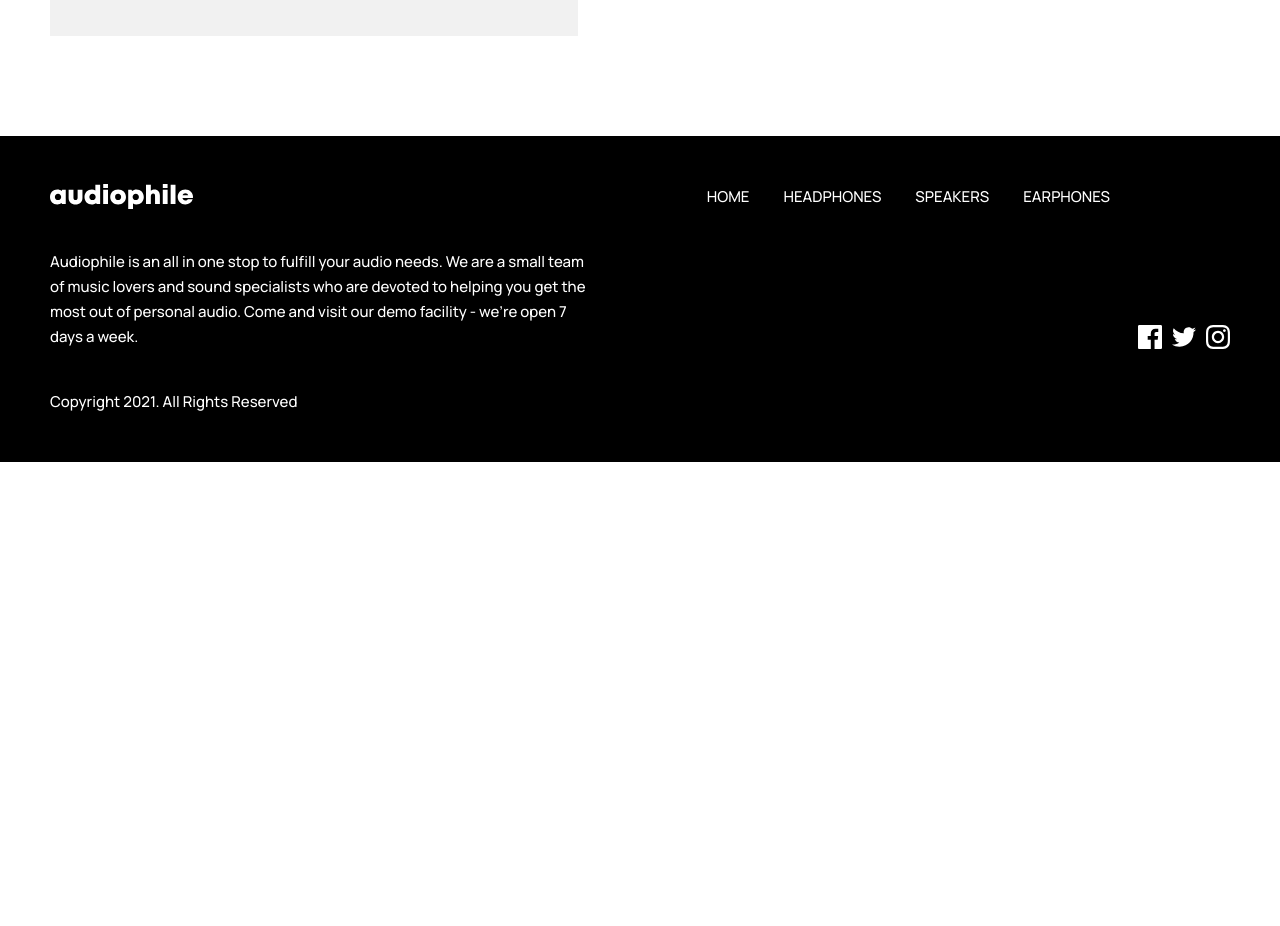
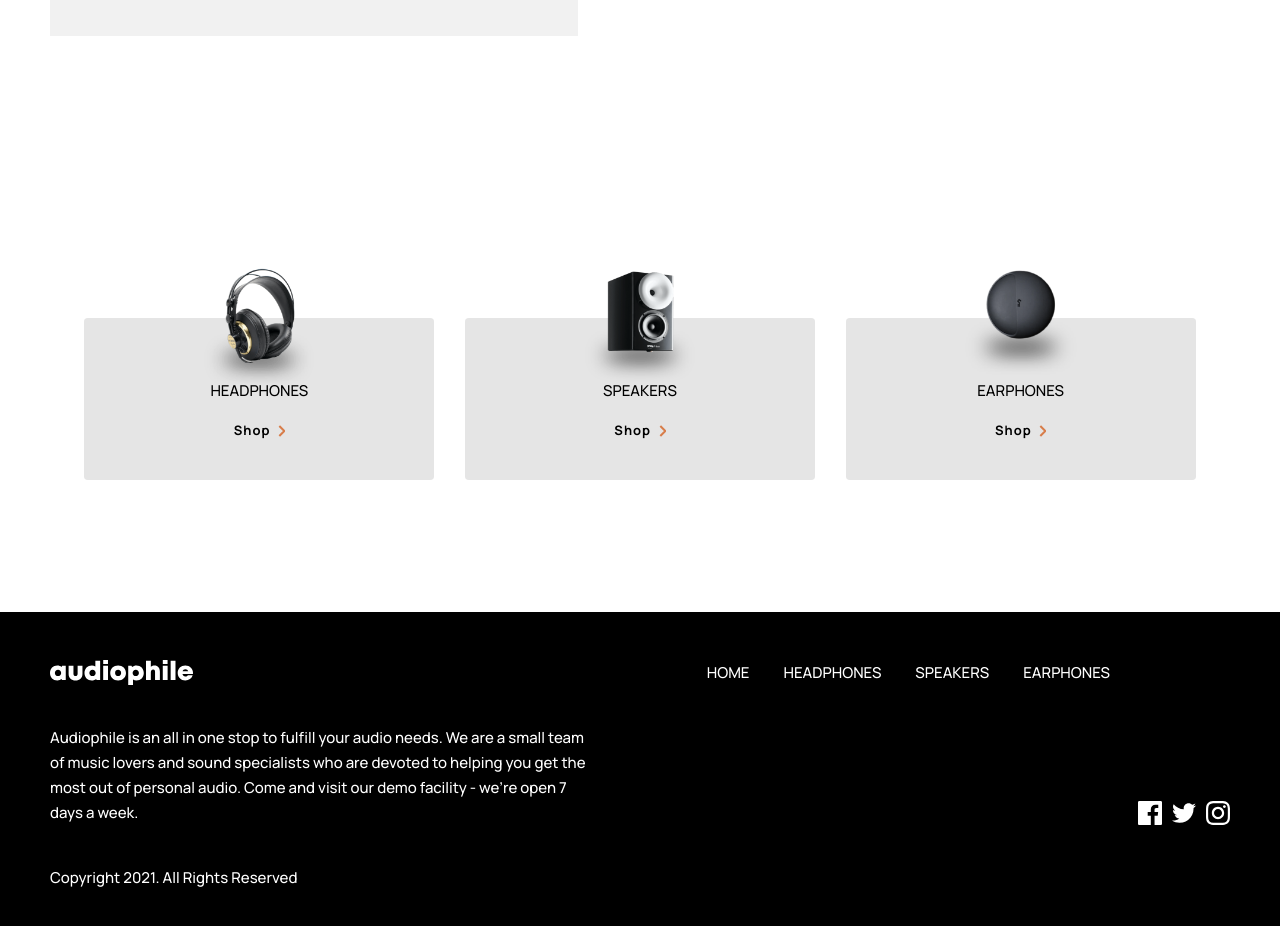
Before and after one commit to FaNi-Coding/e-commerce, a Next.js app: page /earphones in a window 1280 px wide. Shown: the part 960-1886 px from the top of the page. Before the commit the page ends 1422 px from the top, so only its background shows below. Built offline with nearby package versions, Linux system fonts and the light colour scheme.

Commit message:
Category section finished

```diff
--- a/app/(pages)/[category]/page.tsx
+++ b/app/(pages)/[category]/page.tsx
@@ -1,5 +1,6 @@
 'use client';
 import CategoryProducts from '@/components/Common/CategoryProducts/CategoryProducts';
+import CategoryLinksSection from '@/components/UI/CategoryLinksSection/CategoryLinksSection';
 import { products } from '@/data/data';
 import { slug } from '@/utils/functions';
 import { usePathname } from 'next/navigation';
@@ -23,6 +24,7 @@ const Category = () => {
   return (
     <>
       <CategoryProducts products={__products} />
+      <CategoryLinksSection />
     </>
   );
 };
```
